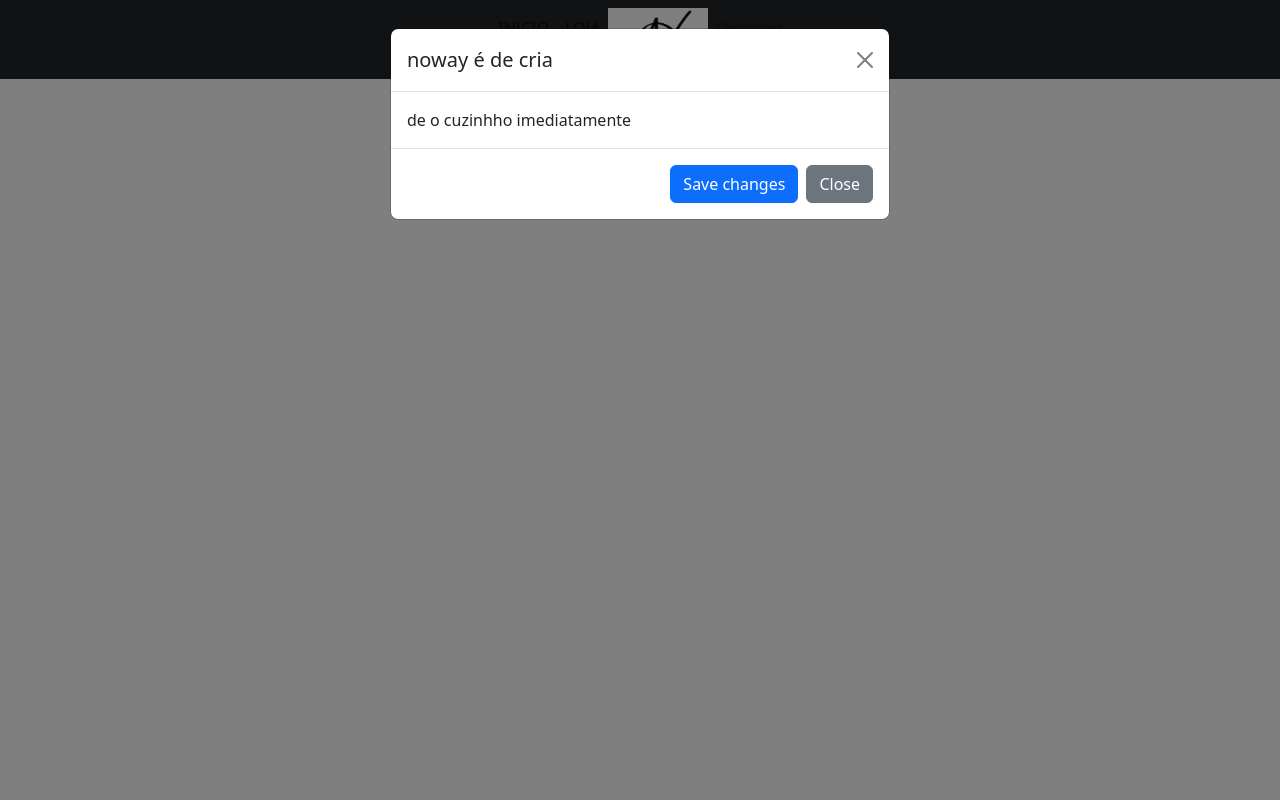
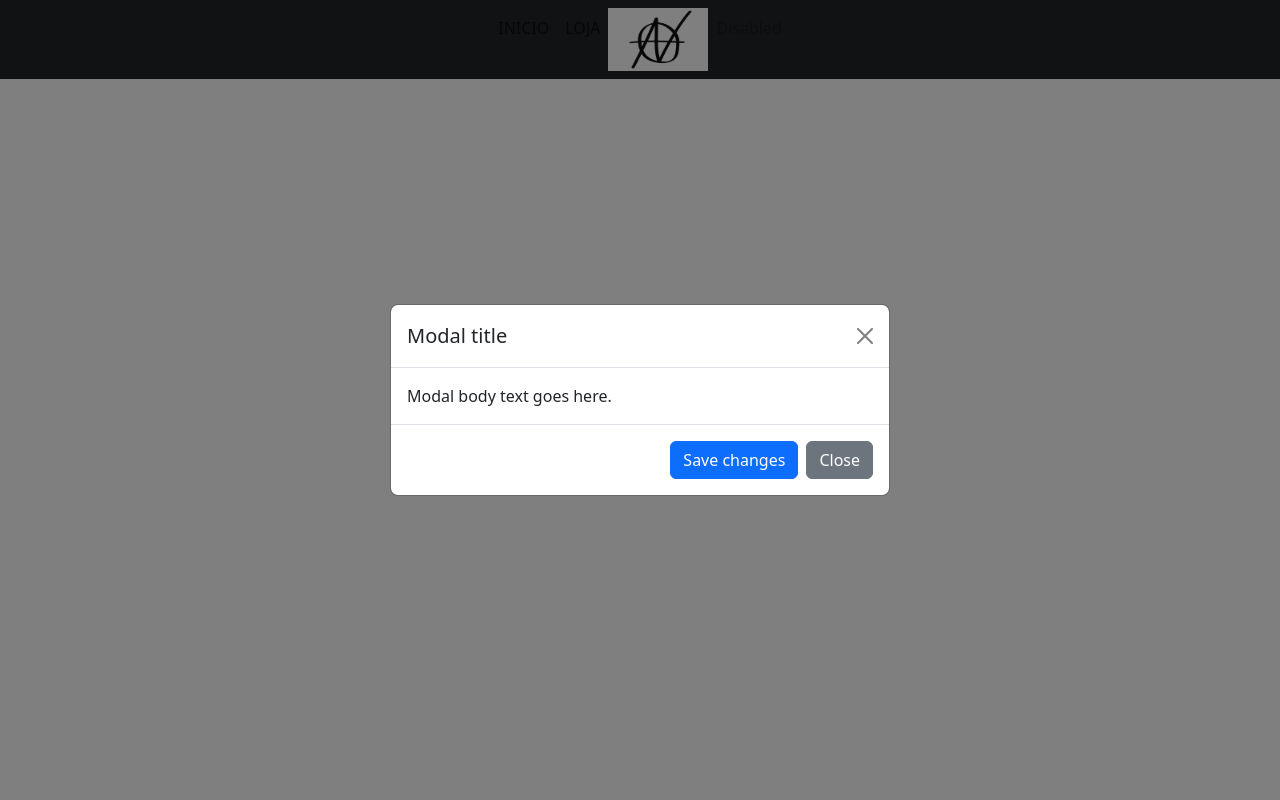
Before and after one commit to carlosxhcp/noway25, a Django app: page / in a window 1280 px wide. Run offline with Django 5.2, Linux system fonts and the light colour scheme.

Commit message:
update modal

```diff
--- a/templates/index.html
+++ b/templates/index.html
@@ -46,30 +46,33 @@
 
   <!-- Modal -->
 <div class="modal fade" id="myModal" tabindex="-1" aria-labelledby="exampleModalLabel" aria-hidden="true">
-  <div class="modal-dialog">
+  <div class="modal-dialog modal-dialog-centered modal-x1">
     <div class="modal-content">
       <div class="modal-header">
-        <h5 class="modal-title" id="exampleModalLabel">noway é de cria</h5>
+        <h5 class="modal-title" id="exampleModalLabel">Modal title</h5>
         <button type="button" class="btn-close" data-bs-dismiss="modal" aria-label="Close"></button>
       </div>
       <div class="modal-body">
-        de o cuzinhho imediatamente
+        Modal body text goes here.
       </div>
       <div class="modal-footer">
-        <button type="button" class="btn btn-primary">Save changes</button>
+        <a href="{% url "account_signup" %}"><button type="button" class="btn btn-primary">Save changes</button></a>
         <button type="button" class="btn btn-secondary" data-bs-dismiss="modal">Close</button>
       </div>
     </div>
   </div>
 </div>
 
-<!-- Script para mostrar o modal depois de 1 segundo -->
+<!-- Script para exibir o modal 1x por sessão -->
 <script>
   document.addEventListener("DOMContentLoaded", function () {
-    setTimeout(function () {
-      const myModal = new bootstrap.Modal(document.getElementById('myModal'));
-      myModal.show();
-    }, 1000); // 1 segundo
+    if (!sessionStorage.getItem('modalShown')) {
+      setTimeout(function () {
+        const myModal = new bootstrap.Modal(document.getElementById('myModal'));
+        myModal.show();
+        sessionStorage.setItem('modalShown', 'true');
+      }, 1000); // 1 segundo
+    }
   });
 </script>
 
```
Also changed, not shown: main_app/views.py (line endings or trailing spaces).
